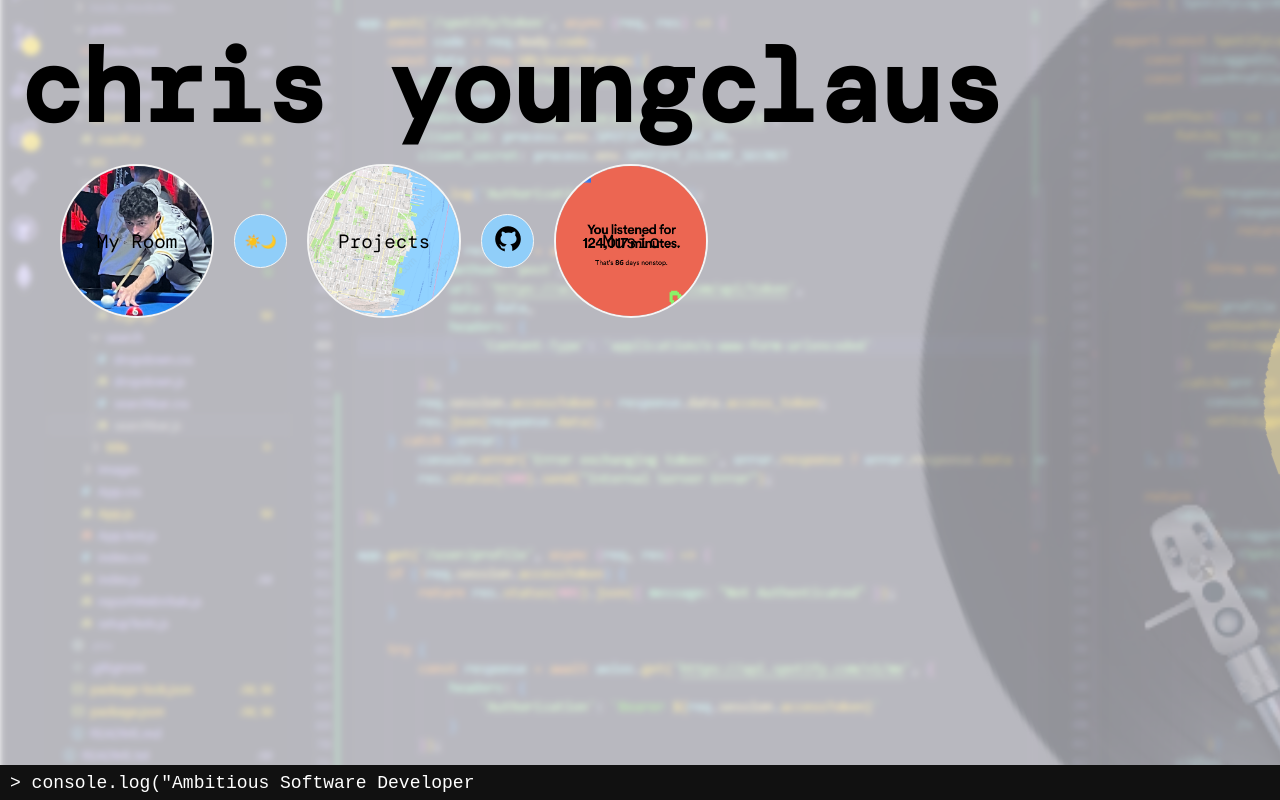
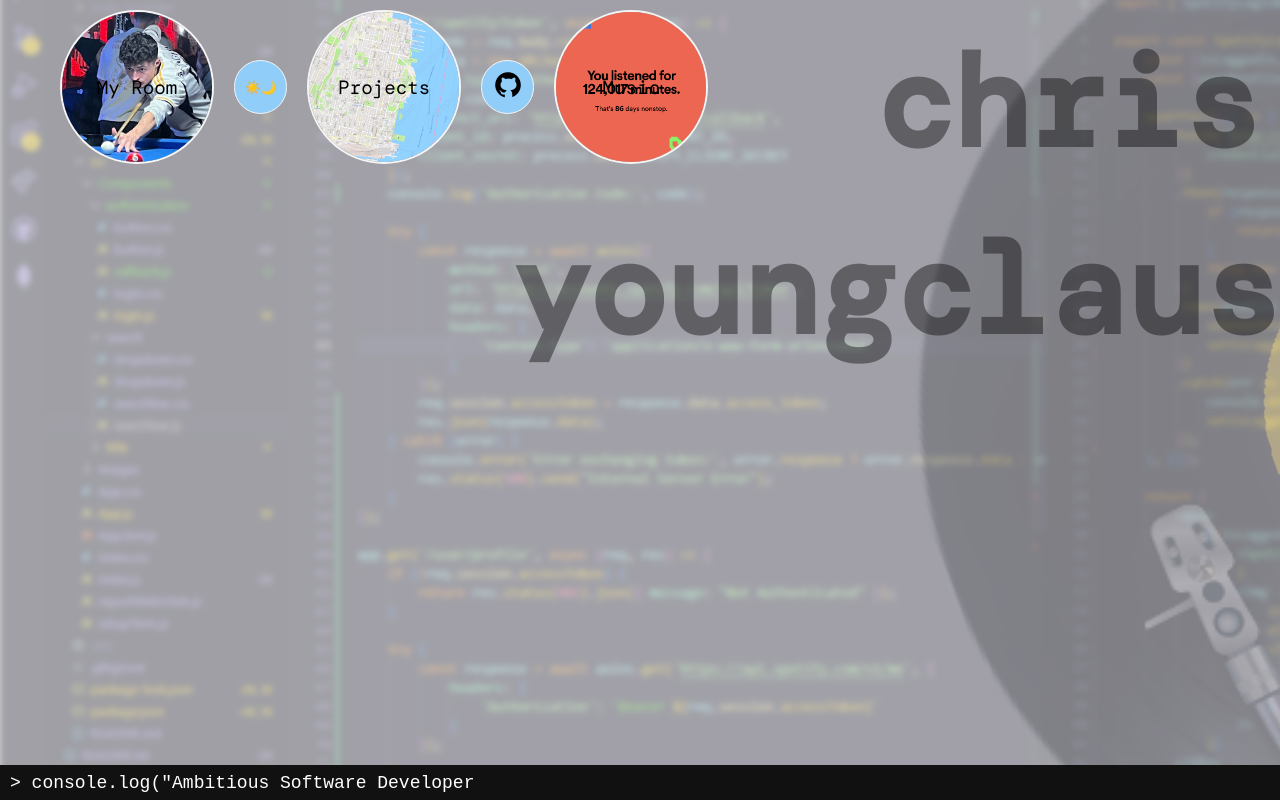
Before and after one commit to youngclaus/weidenfeller, a Next.js app: page / in a window 1280 px wide. Shown: the top 800 px of the page. Built offline with nearby package versions, Linux system fonts and the light colour scheme; a web font is replaced by a local one.

Commit message:
Home page and light theme adjustments

```diff
--- a/components/Hero.js
+++ b/components/Hero.js
@@ -90,7 +90,8 @@ const Hero = () => {
 
       <ContentContainer>
         <TitleContainer>
-          <Title>chris youngclaus</Title>
+          <Title>chris</Title>
+          <Title>youngclaus</Title>
         </TitleContainer>
         <CircleContainer>
           <Link href="/about">
@@ -186,27 +187,28 @@ const ContentContainer = styled.div`
   display: flex;
   position: absolute;
   flex-direction: column;
-  align-items: left;
-  width: auto;
-  max-width: 70vw;
+  width: 100vw;
   height: 100vh;
   left: 0px;
 `
 
 const TitleContainer = styled.div`
-  width: 100vw;
-  font-size: 8vw;
+  position: absolute;
+  width: 60vw;
+  height: auto;
+  flex-direction: column;
+  right: 0px;
+  font-size: 10vw;
 `
 
 const Title = styled.div`
+  text-align: right;
+  margin-top: 20px;
+  margin-right: 20px;
   color: ${({ theme }) => theme.c4};
-  position: static;
   font-family: "DM Mono", monospace;
   font-weight: bold;
-  font-size: 100%;
-  margin-left: 20px;
-  margin-top: 20px;
-  white-space: nowrap;
+  opacity: 40%;
 `;
 
 const CircleContainer = styled.div`
--- a/components/themes.js
+++ b/components/themes.js
@@ -1,6 +1,6 @@
 export const lightTheme = {
   mode: 'light',
-  c1: '#fff',
+  c1: '#ddd',
   c2: '#f5f5f5',
   c3: '#90cef9',
   c4: '#000',
```
